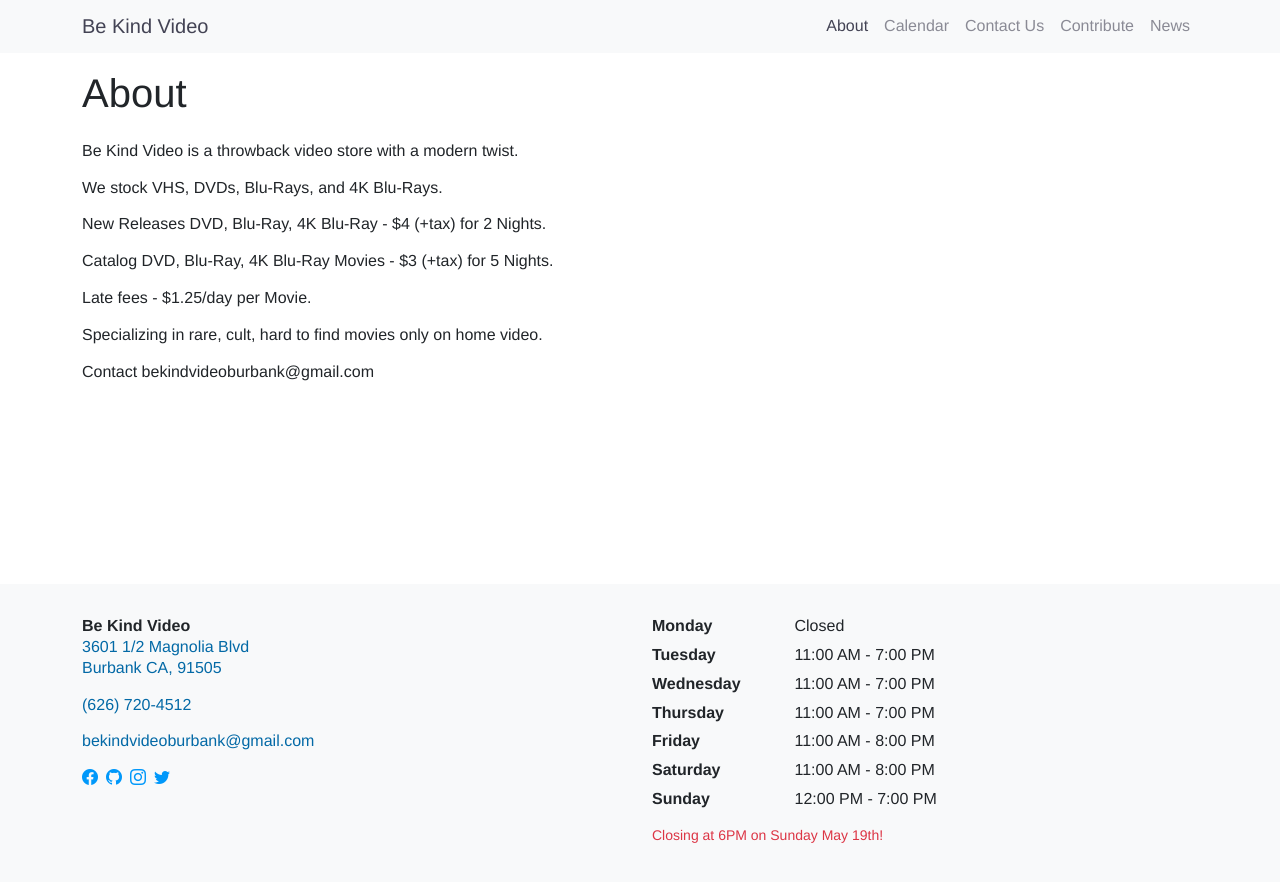
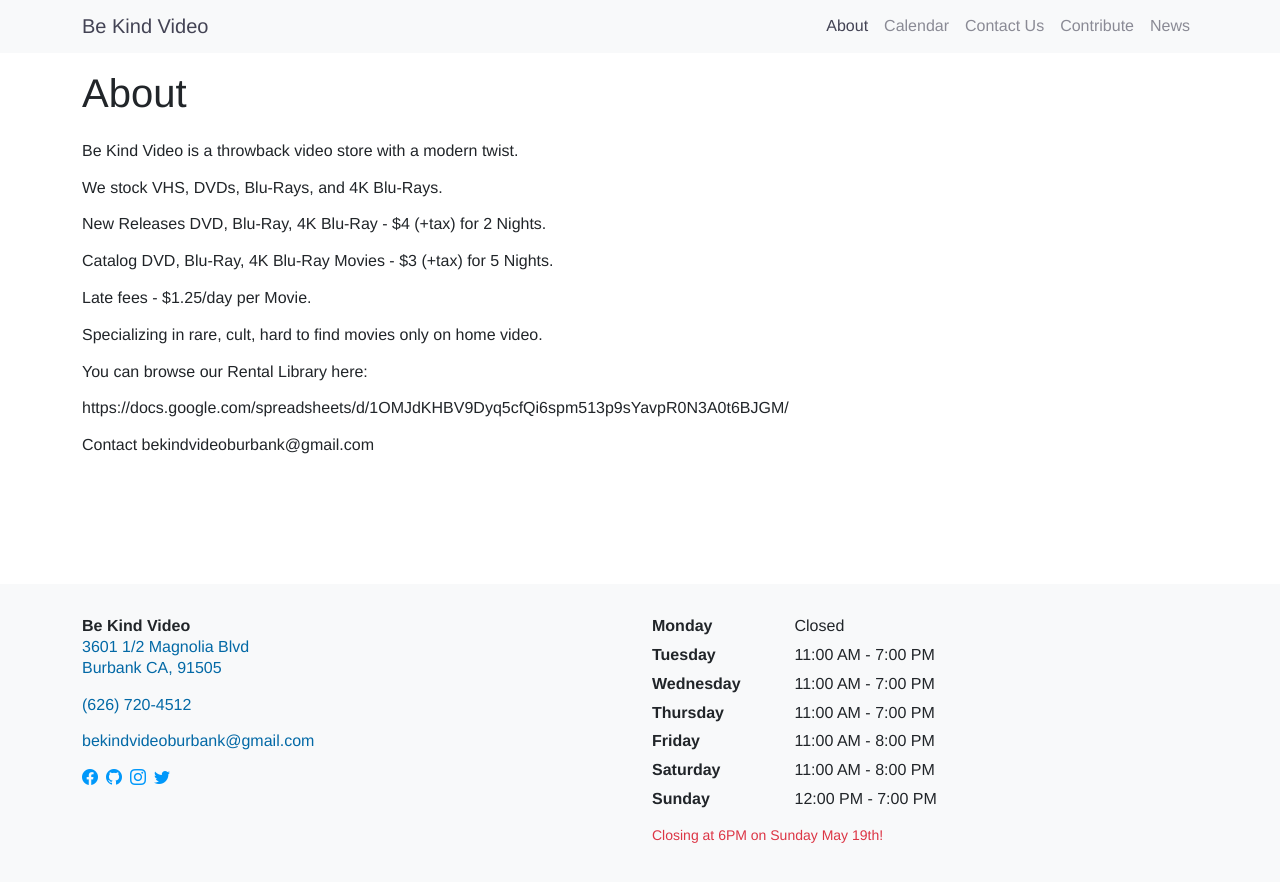
Before and after one commit to arenoir/be-kind-video, a Jekyll site: the page built from about.markdown, in a window 1280 px wide. Shown: the top 882 px of the page. Built offline with Jekyll 4.4.1, drawn with Linux system fonts in a browser that asks for light colours.

Commit message:
Update about.markdown
Added Google Spreadsheet Rental Library link.

```diff
--- a/about.markdown
+++ b/about.markdown
@@ -20,4 +20,8 @@
 
 Specializing in rare, cult, hard to find movies only on home video.
 
+You can browse our Rental Library here:
+
+https://docs.google.com/spreadsheets/d/1OMJdKHBV9Dyq5cfQi6spm513p9sYavpR0N3A0t6BJGM/
+
 Contact bekindvideoburbank@gmail.com
```
